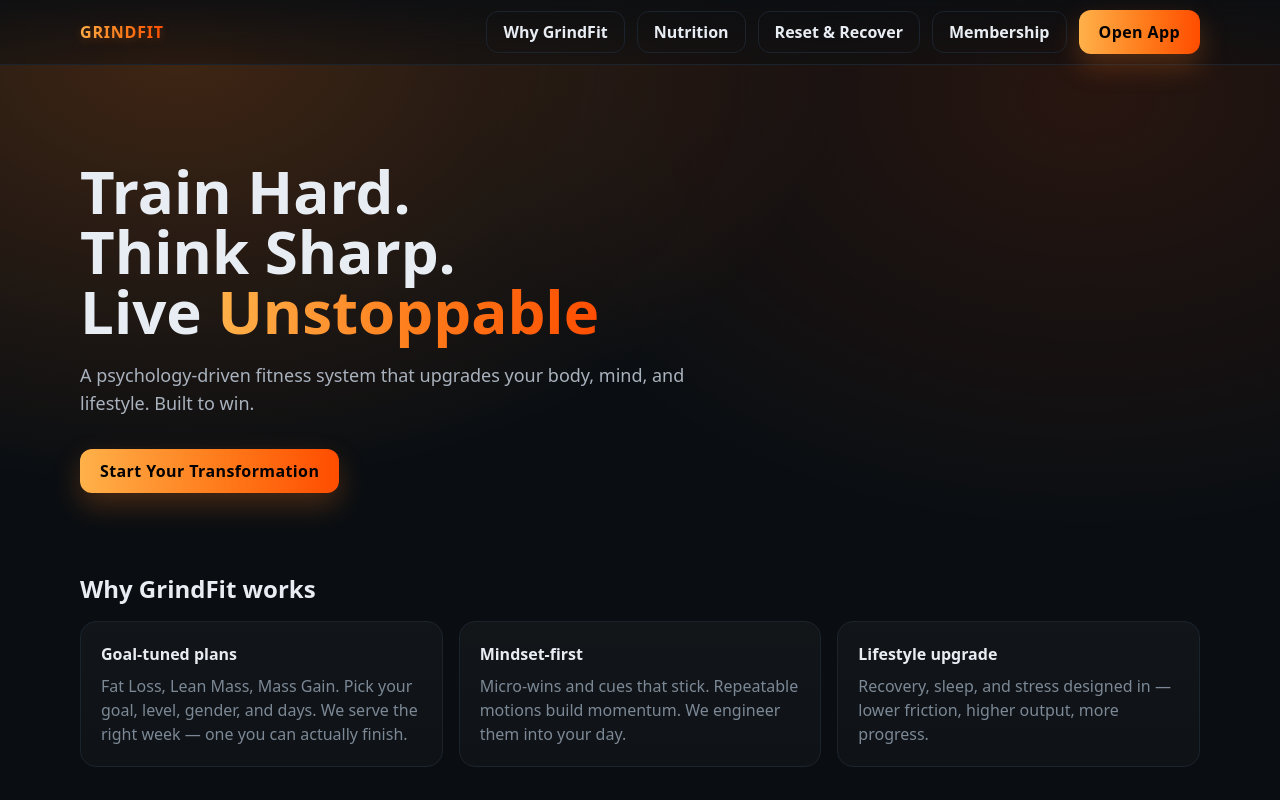
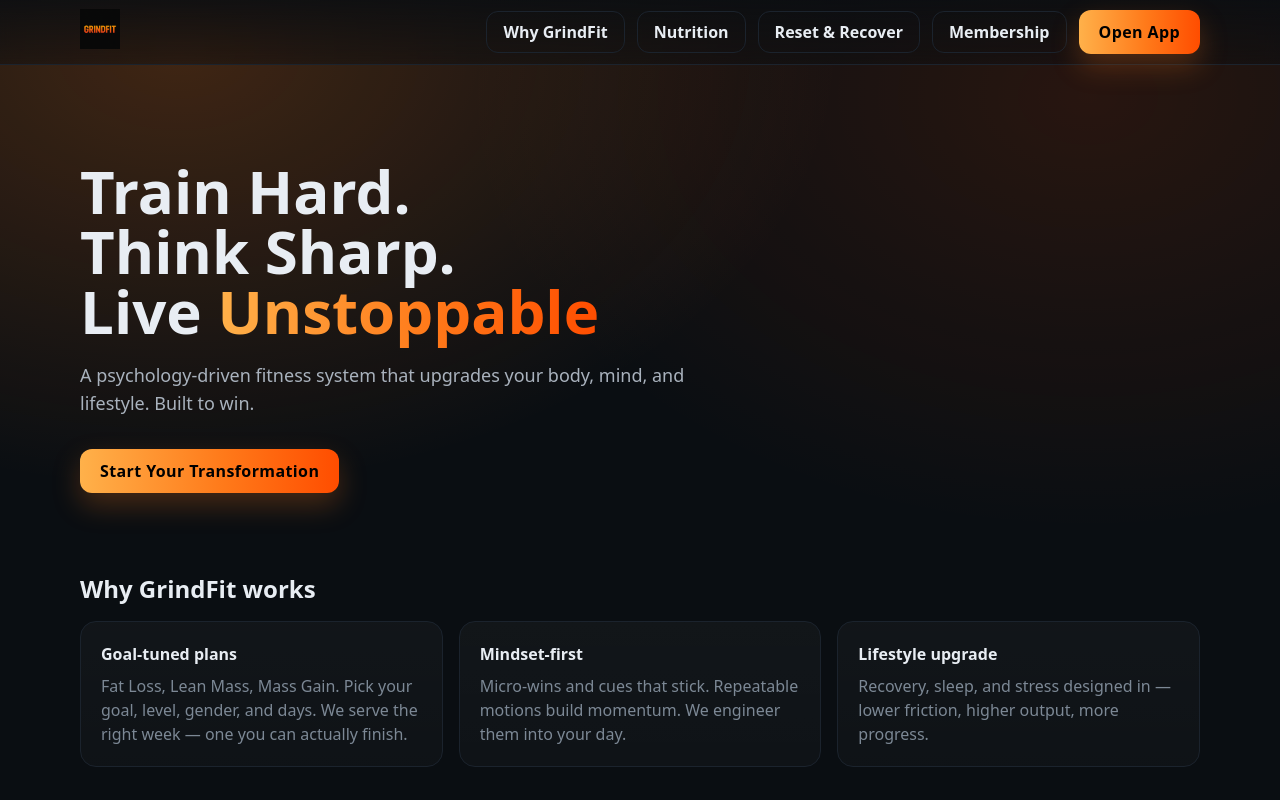
Before and after one commit to GrindFit/grindfit-webapp, a Next.js app: page / in a window 1280 px wide. Shown: the top 800 px of the page. Built offline with nearby package versions, Linux system fonts and the light colour scheme.

Commit message:
Update Brand.jsx

```diff
--- a/components/Brand.jsx
+++ b/components/Brand.jsx
@@ -1,13 +1,17 @@
+// components/Brand.jsx
+import Image from "next/image";
+
 export default function Brand({ className = "" }) {
   return (
-    <span
-      className={
-        "inline-block font-extrabold tracking-wider brand-word " + className
-      }
-      aria-label="GrindFit"
-      title="GrindFit"
-    >
-      GRINDFIT
+    <span className={`inline-flex items-center shrink-0 ${className}`}>
+      <Image
+        src="/logo-word.png"   // if you put it in /public/assets, use "/assets/logo-word.png"
+        alt="GrindFit"
+        priority
+        width={220}
+        height={44}
+        className="h-8 sm:h-9 md:h-10 w-auto select-none"
+      />
     </span>
   );
 }
```
